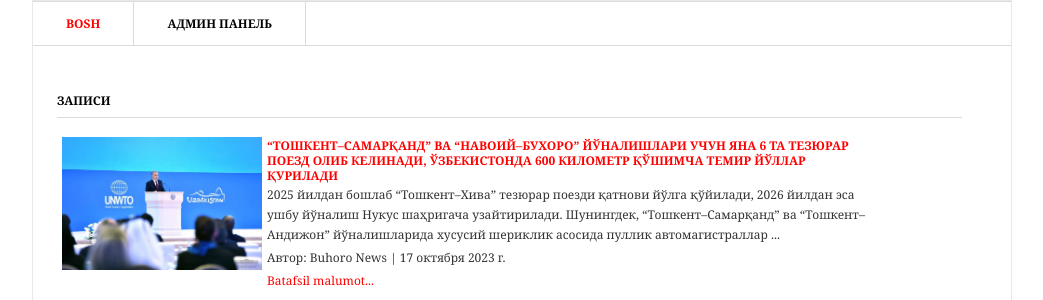
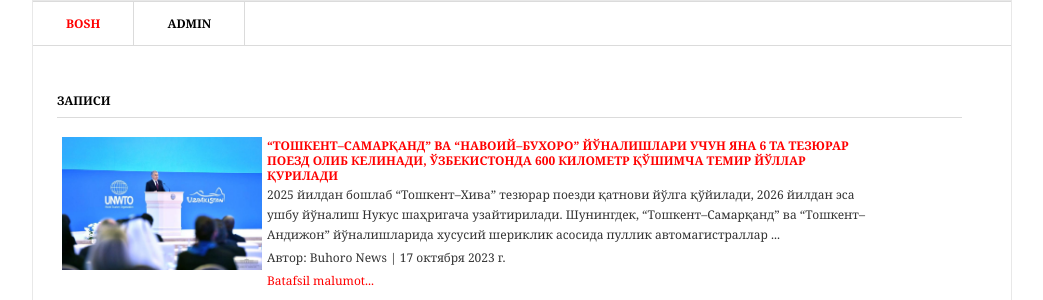
Before and after one commit to Animatrix99/project, a Django app: page / in a window 1280 px wide. Shown: the top 300 px of the page, without its empty margins (118-1161 px from the left). Run offline with Django 4.2, Linux system fonts and the light colour scheme; data comes from the database, SQL or seed files in the repository.

Commit message:
Django new01

```diff
--- a/templates/base.html
+++ b/templates/base.html
@@ -16,7 +16,7 @@
 		<div id="navigation">
 			<ul>
 			    <li><a href="/" class="active">Bosh</a></li>
-			    <li><a href="/admin">Админ панель</a></li>
+			    <li><a href="/admin">Admin</a></li>
 
 			</ul>
 		</div>
```
